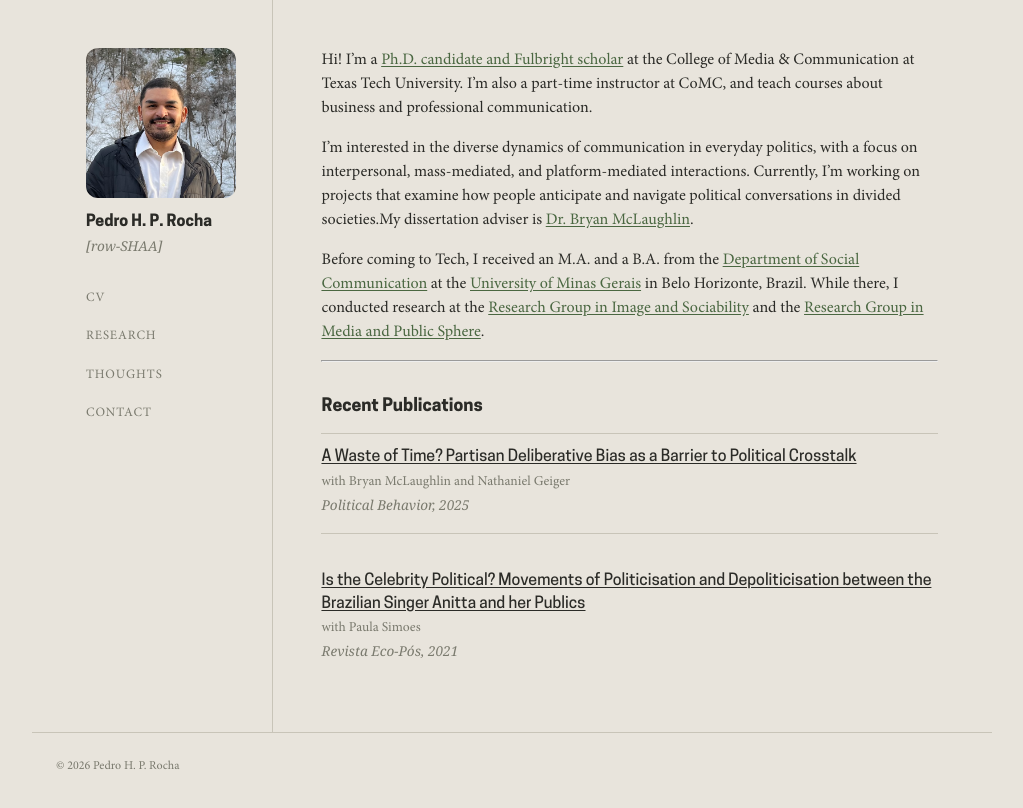
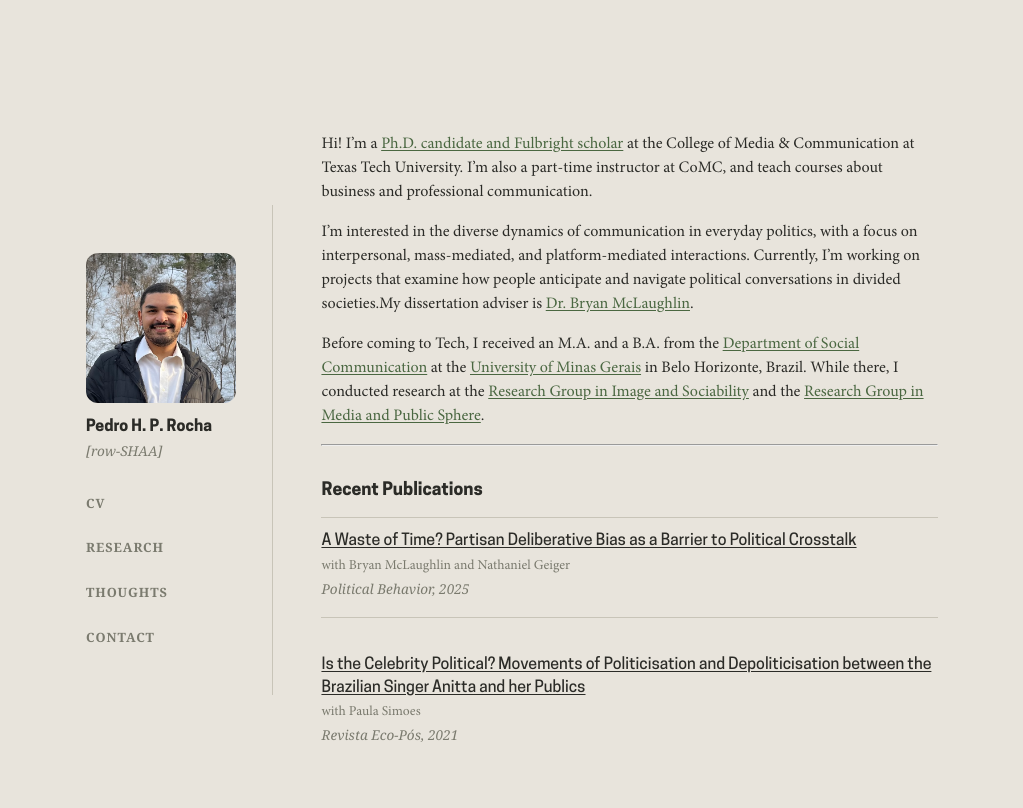
Before and after one commit to pedrohprocha/pedrohprocha.github.io, a Jekyll site: the page built from index.md, in a window 1280 px wide and 900 px high. Shown: the top 808 px of the window, without its empty margins (128-1151 px from the left). Built offline with Jekyll 4.4.1, drawn with Linux system fonts in a browser that asks for light colours; some web fonts are replaced.

Commit message:
sidebar and layout updates

```diff
--- a/assets/css/main.css
+++ b/assets/css/main.css
@@ -278,6 +278,8 @@ h3 {
     width: 100%;
     margin: 0 auto;
     padding: 0 1.5rem;
+    min-height: 100vh;
+    align-items: center;
 }
 
 .sidebar {
@@ -328,7 +330,7 @@ h3 {
 .sidebar nav {
     display: flex;
     flex-direction: column;
-    gap: 1.2rem;
+    gap: 1.6rem;
 }
 
 .sidebar nav a {
@@ -337,7 +339,9 @@ h3 {
     letter-spacing: 0.07em;
     color: var(--muted);
     text-decoration: none;
+    font-weight: 700;
 }
+
 .sidebar nav a:hover,
 .sidebar nav a.active {
     color: var(--accent);
```
